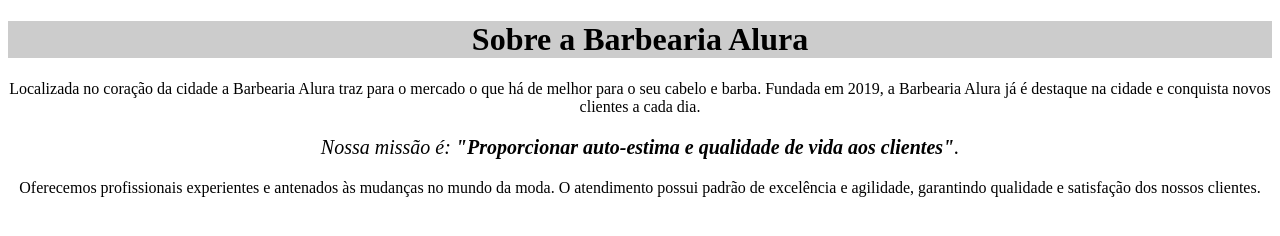
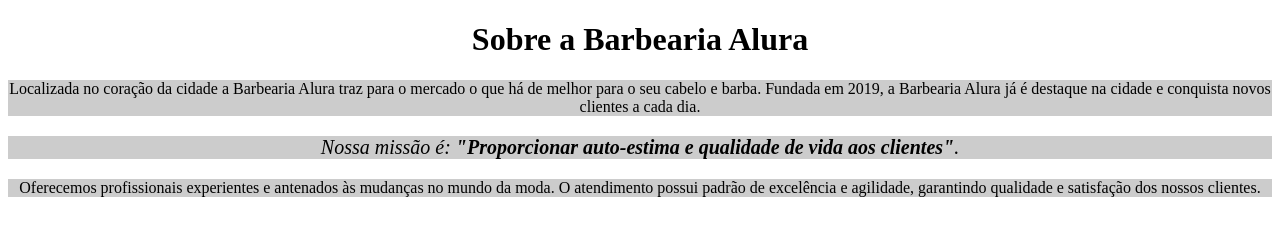
Before and after one commit to OETDZ/Minha-pagina, a plain HTML site: page index.html in a window 1280 px wide. Drawn offline with Linux system fonts and the light colour scheme.

Commit message:
grey back

```diff
--- a/index.html
+++ b/index.html
@@ -10,7 +10,7 @@
       </style>
   </head>
     <body>
-<h1 style="text-align: center; background: #cccccc;">Sobre a Barbearia Alura</h1>
+<h1 style="text-align: center;">Sobre a Barbearia Alura</h1>
 
 <p style="text-align: center;">Localizada no coração da cidade a Barbearia Alura traz para o mercado o que há de melhor para o seu cabelo e barba. Fundada em 2019, a Barbearia Alura já é destaque na cidade e conquista novos clientes a cada dia.</p>
 
--- a/style.css
+++ b/style.css
@@ -1,3 +1,4 @@
 p {
-    text-align: center
+    text-align: center;
+    background: #cccccc
   }
```
